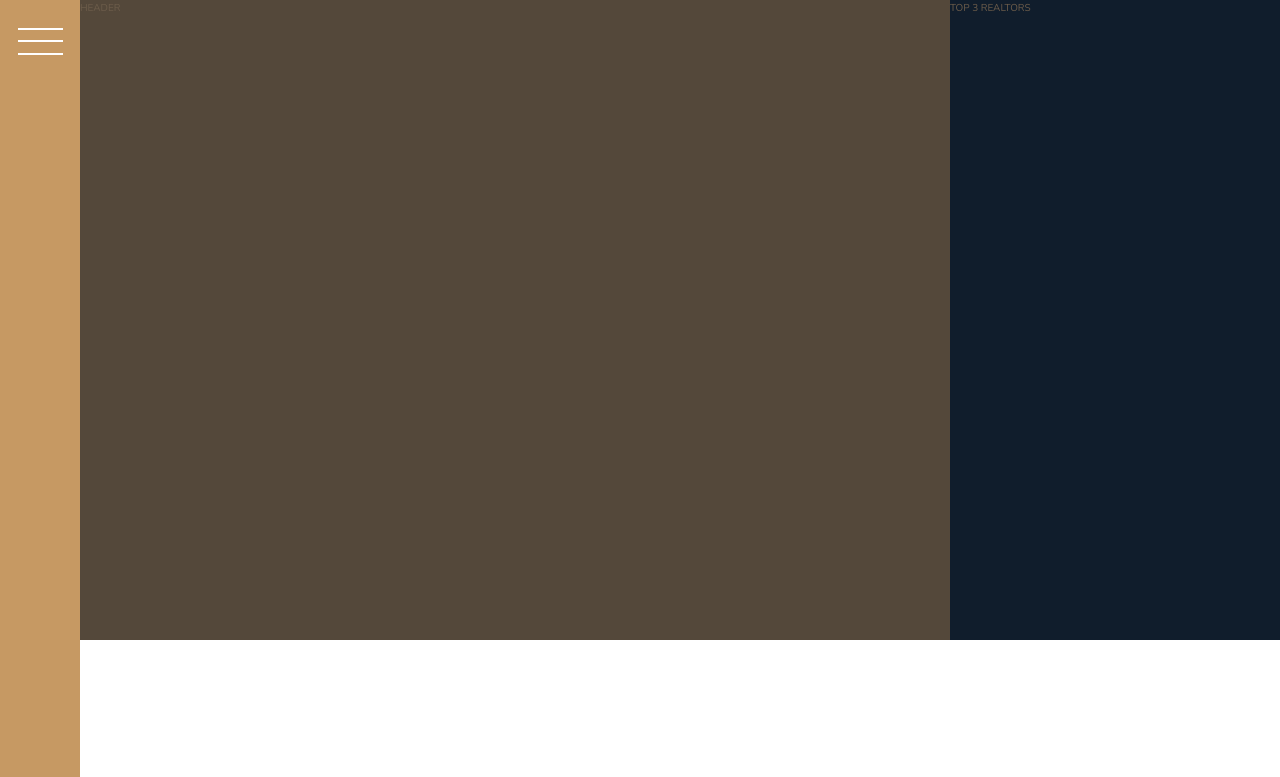
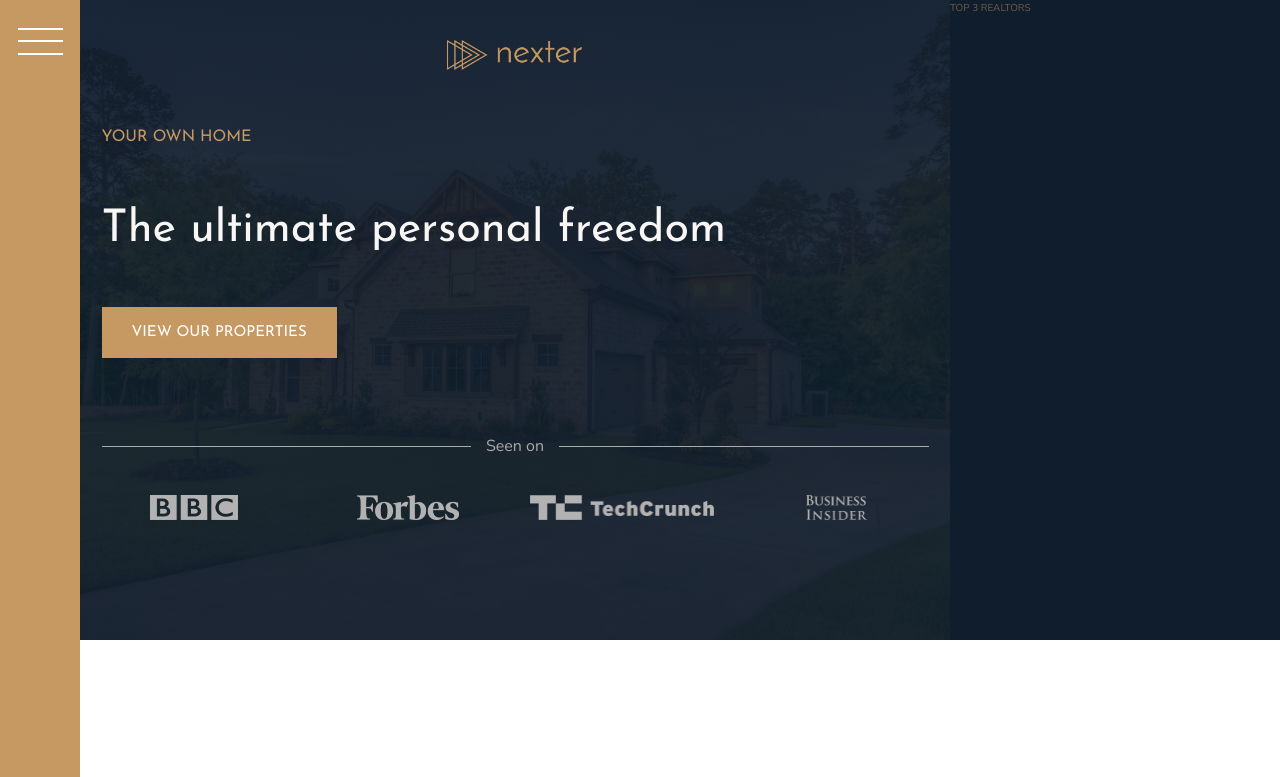
Before and after one commit to sgrazys/Nexter, a website: page index.html in a window 1280 px wide. Shown: the top 777 px of the page. Drawn offline with nearby package versions, Linux system fonts and the light colour scheme.

Commit message:
add header

```diff
--- a/index.html
+++ b/index.html
@@ -32,7 +32,35 @@
 			<button class="nav-btn"></button>
 		</div>
 
-		<header class="header">HEADER</header>
+		<header class="header">
+			<img
+				src="./img/logo.png"
+				alt="Nexter logo"
+				class="header__logo"
+			/>
+			<h3 class="heading-3">Your own home</h3>
+			<h1 class="heading-1">The ultimate personal freedom</h1>
+			<button class="btn header__btn">View our properties</button>
+			<div class="header__seenon-text">Seen on</div>
+			<div class="header__seenon-logos">
+				<img
+					src="./img/logo-bbc.png"
+					alt="Seen on logo 1"
+				/>
+				<img
+					src="./img/logo-forbes.png"
+					alt="Seen on logo 1"
+				/>
+				<img
+					src="./img/logo-techcrunch.png"
+					alt="Seen on logo 1"
+				/>
+				<img
+					src="./img/logo-bi.png"
+					alt="Seen on logo 1"
+				/>
+			</div>
+		</header>
 
 		<div class="realtors">TOP 3 REALTORS</div>
 
--- a/sass/_header.scss
+++ b/sass/_header.scss
@@ -1,4 +1,60 @@
 .header {
 	background-color: $color-grey-dark-1;
 	grid-column: full-start / col-end 6;
+
+	background-image: linear-gradient(
+			rgba($color-secondary, 0.93),
+			rgba($color-secondary, 0.93)
+		),
+		url(../img/hero.jpeg);
+	background-size: cover;
+	background-position: center;
+	padding: 8rem;
+	padding-top: 4rem;
+
+	display: grid;
+	grid-template-rows: 1fr min-content 6 1fr;
+	grid-template-columns: max-content;
+	grid-row-gap: 1.5rem;
+	justify-content: center;
+
+	&__logo {
+		height: 3rem;
+		justify-self: center;
+	}
+
+	&__btn {
+		justify-self: start;
+		align-self: start;
+	}
+	&__seenon-text {
+		display: grid;
+		grid-template-columns: 1fr max-content 1fr;
+		grid-column-gap: 1.5rem;
+		align-items: center;
+
+		font-size: 1.6rem;
+		color: $color-grey-light-2;
+
+		&::before,
+		&::after {
+			content: '';
+			height: 1px;
+			background-color: currentColor;
+
+			display: inline-block;
+		}
+	}
+
+	&__seenon-logos {
+		display: grid;
+		grid-template-columns: repeat(4, 1fr);
+		grid-gap: 3rem;
+		justify-items: center;
+
+		img {
+			height: 2.5rem;
+			filter: brightness(70%);
+		}
+	}
 }
--- a/sass/_typography.scss
+++ b/sass/_typography.scss
@@ -5,6 +5,10 @@
 
 .heading-1 {
 	@extend %heading;
+
+	font-size: 4.5rem;
+	color: $color-grey-light-1;
+	line-height: 1;
 }
 .heading-2 {
 	@extend %heading;
```
Also changed, not shown: css/style.css, 1 other file.
